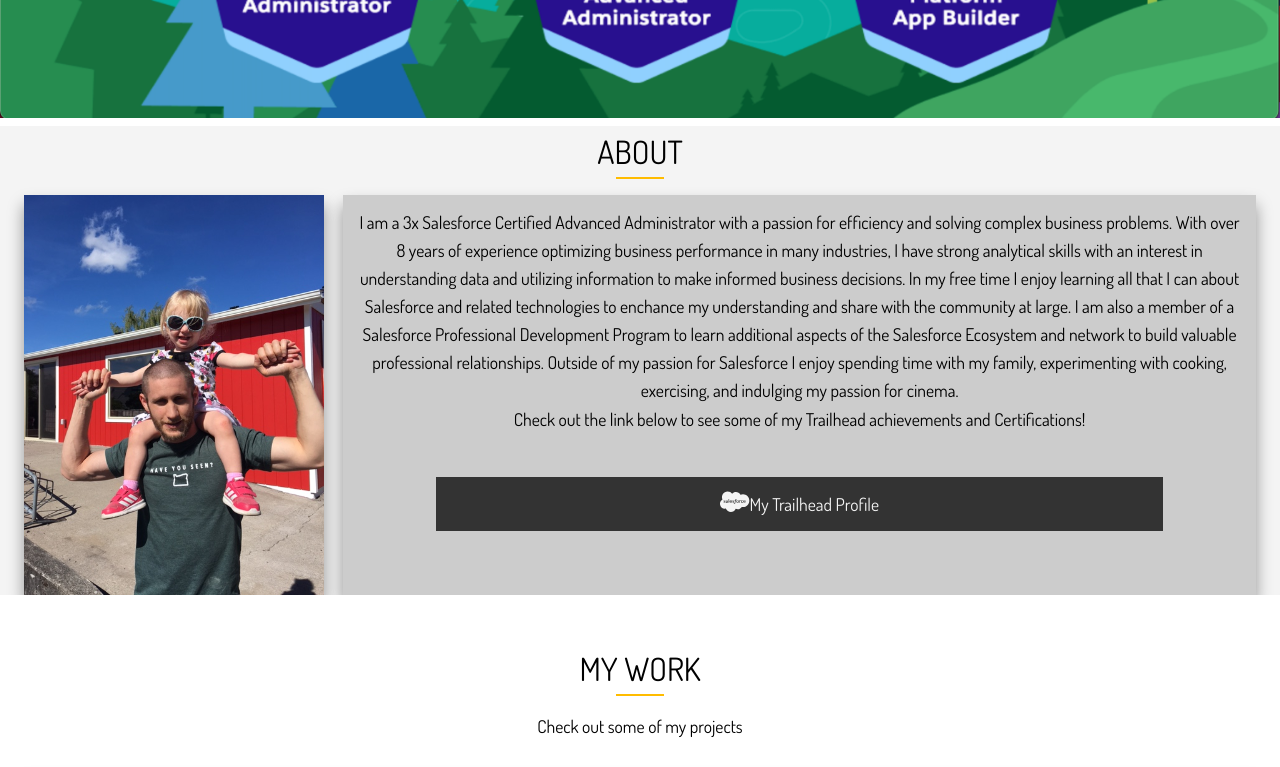
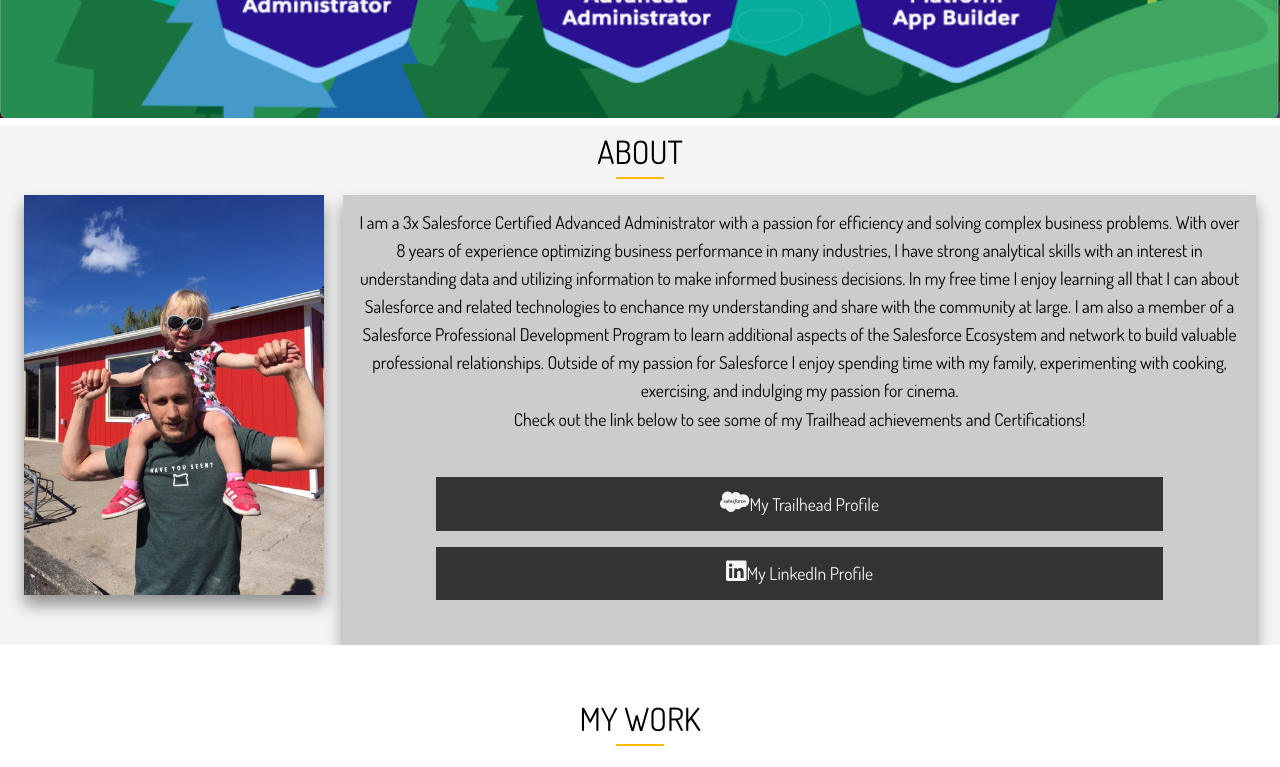
Before and after one commit to nrobert444/Dev-Portfolio, a React (Create React App) app: page / in a window 1280 px wide. Shown: the part 931-1698 px from the top of the page. Built offline with nearby package versions, Linux system fonts and the light colour scheme.

Commit message:
added fade down for banner and button for linkedin

```diff
--- a/src/components/AboutInfo/AboutInfo.jsx
+++ b/src/components/AboutInfo/AboutInfo.jsx
@@ -3,17 +3,19 @@
 import { Container } from '../Container/Container'
 import { BottomLine, SectionTitle, Lead } from '../Container/Container.style'
 import { FontAwesomeIcon } from '@fortawesome/react-fontawesome'
-import { faSalesforce } from '@fortawesome/free-brands-svg-icons'
+import { faSalesforce, faLinkedin } from '@fortawesome/free-brands-svg-icons'
 import Fade from 'react-reveal/Fade'
 
 export const AboutInfo = () => {
   return (
     <div id='about'>
       <div>
-        <StyledImg
-          src='img/salesforce banner.png'
-          alt='salesforce certificates'
-        ></StyledImg>
+        <Fade down>
+          <StyledImg
+            src='img/salesforce banner.png'
+            alt='salesforce certificates'
+          ></StyledImg>
+        </Fade>
       </div>
       <section className='text-center bg-light'>
         <Container>
@@ -59,6 +61,16 @@
                     {'   '}
                     My Trailhead Profile
                   </ButtonLink>
+                  <ButtonLink
+                    href='https://www.linkedin.com/in/nicholas-salesforce/'
+                    className='btn-dark'
+                    target='_blank'
+                    rel='noopener noreferrer'
+                  >
+                    <FontAwesomeIcon className='fab fa-lg' icon={faLinkedin} />
+                    {'   '}
+                    My LinkedIn Profile
+                  </ButtonLink>
                 </Lead>
               </div>
             </Fade>
--- a/src/components/Footer/Footer.jsx
+++ b/src/components/Footer/Footer.jsx
@@ -24,7 +24,7 @@
           <StyledLink href='https://twitter.com/Nichola55137683'>
             <FontAwesomeIcon className='fab' icon={faTwitter} />
           </StyledLink>
-          <StyledLink href='https://www.linkedin.com/in/nicholas-roberto/'>
+          <StyledLink href='https://www.linkedin.com/in/nicholas-salesforce/'>
             <FontAwesomeIcon className='fab' icon={faLinkedin} />
           </StyledLink>
           <StyledLink href='https://trailblazer.me/id/nroberto2'>
```
